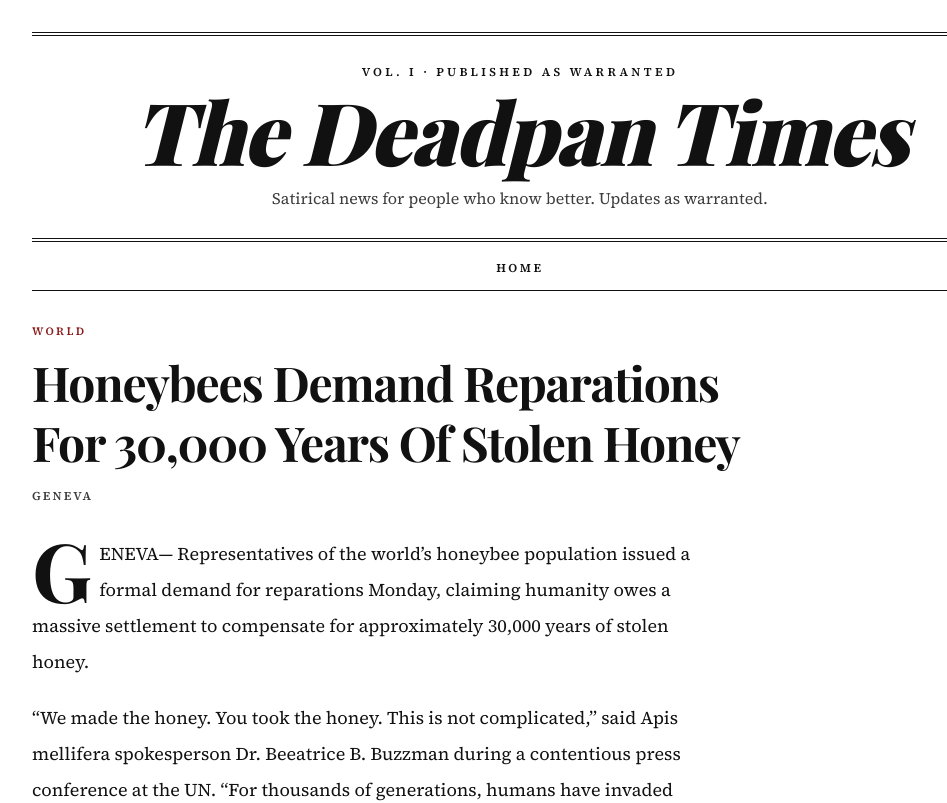
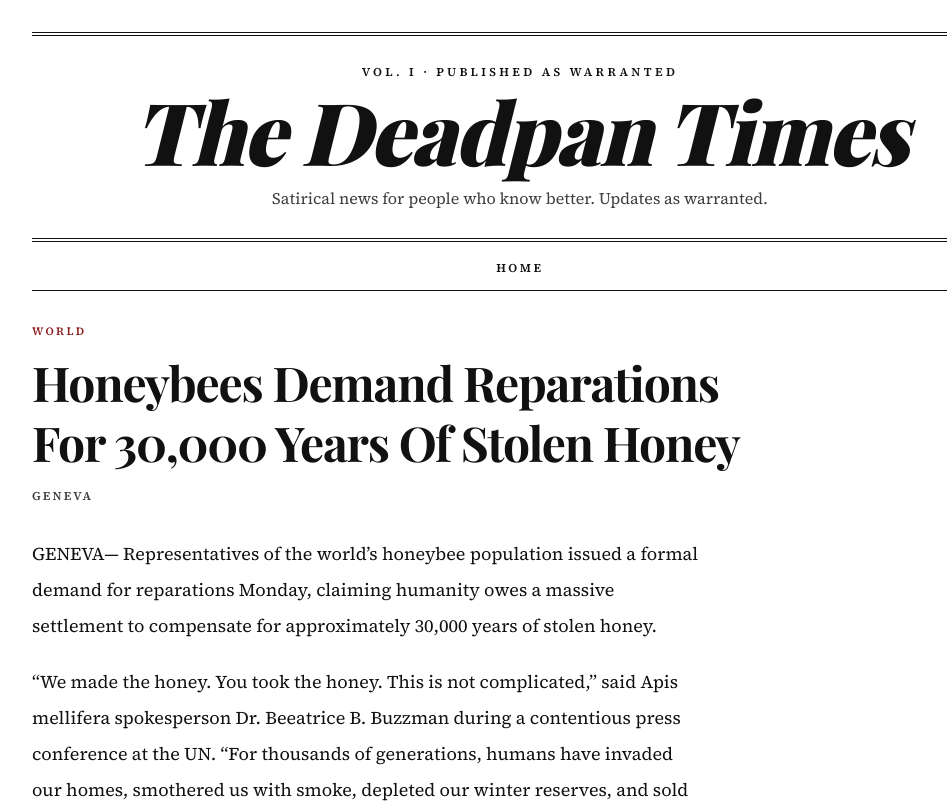
Before and after one commit to ajesbenshade/deadpan-times, a Next.js app: page /articles/honeybees-demand-reparations in a window 1280 px wide. Shown: the top 803 px of the page, without its empty margins (120-1067 px from the left). Built offline with nearby package versions, Linux system fonts and the light colour scheme; a web font is replaced by a local one.

Commit message:
Drop the article drop cap so datelines stay intact
A first-letter drop cap split city datelines such as GENEVA— into a
stranded G, which made the lede harder to read.

Co-authored-by: Aaron Esbenshade <ajesbenshade@gmail.com>

```diff
--- a/app/globals.css
+++ b/app/globals.css
@@ -52,25 +52,3 @@ body {
 .article-body p + p {
   margin-top: 1.25rem;
 }
-
-.article-body > p:first-of-type::first-letter {
-  float: left;
-  font-family: var(--font-display);
-  font-size: 4.4rem;
-  font-weight: 700;
-  line-height: 0.75;
-  padding-right: 0.45rem;
-  padding-top: 0.18rem;
-}
-
-@media (min-width: 640px) {
-  .article-body > p:first-of-type::first-letter {
-    font-size: 5.1rem;
-  }
-}
-
-@media (prefers-reduced-motion: reduce) {
-  html:focus-within {
-    scroll-behavior: auto;
-  }
-}
```
